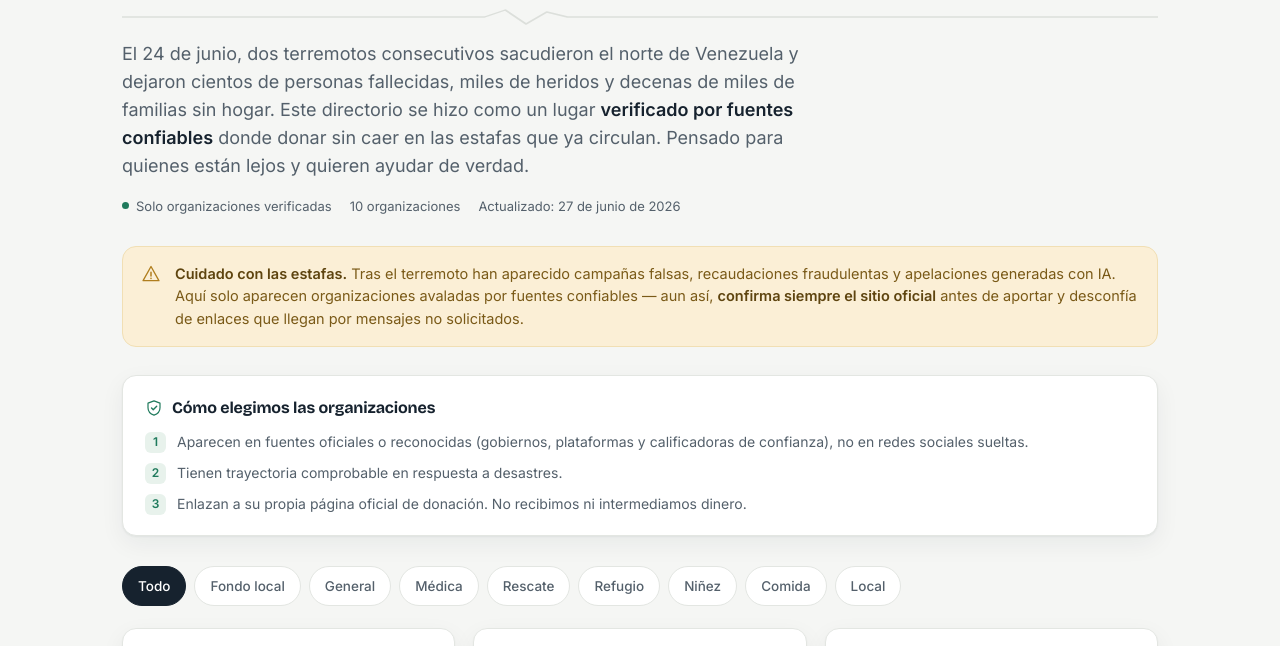
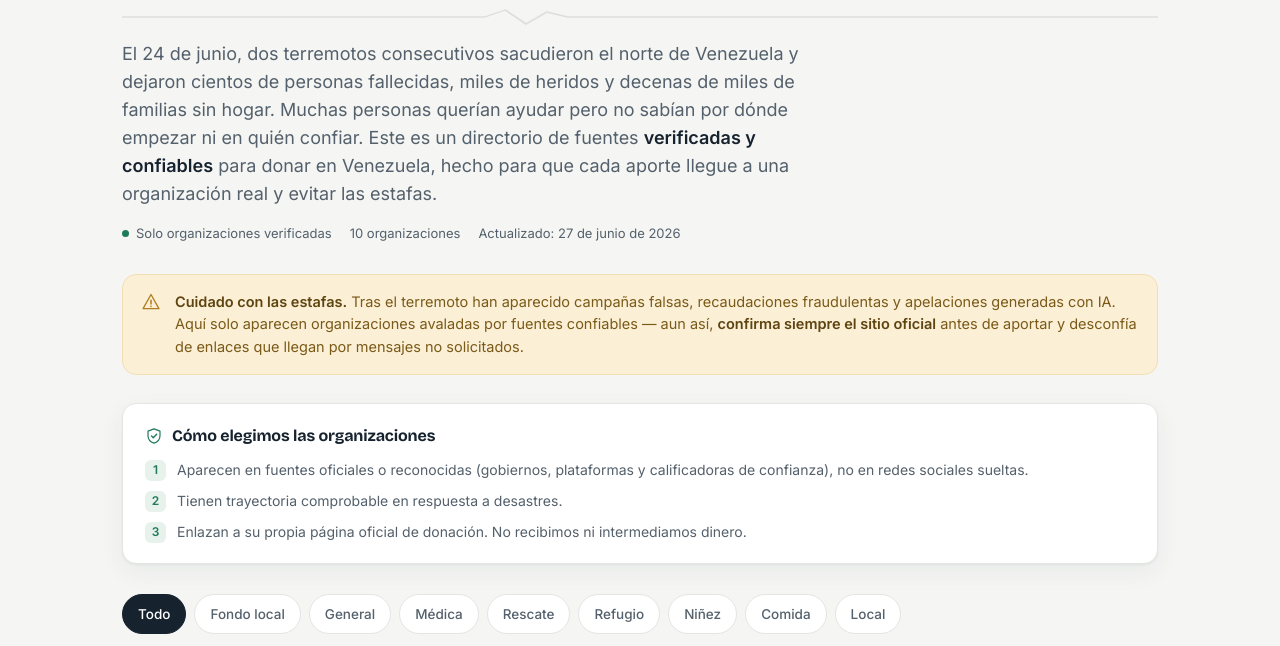
Before and after one commit to jhon-ran/venezuela, a plain HTML site: page index.html in a window 1280 px wide. Shown: the part 88-734 px from the top of the page. Drawn offline with nearby package versions, Linux system fonts and the light colour scheme; a script that the page names is missing.

```diff
--- a/index.html
+++ b/index.html
@@ -328,9 +328,10 @@
     <p class="lede">
       El 24 de junio, dos terremotos consecutivos sacudieron el norte de Venezuela y dejaron
       cientos de personas fallecidas, miles de heridos y decenas de miles de familias sin hogar.
-      Este directorio se hizo como un lugar <strong>verificado por fuentes confiables</strong> donde
-      donar sin caer en las estafas que ya circulan. Pensado para quienes están lejos y quieren
-      ayudar de verdad.
+      Muchas personas querían ayudar pero no sabían por dónde empezar ni en quién confiar.
+      Este es un directorio de fuentes <strong>verificadas y confiables</strong> para
+      donar en Venezuela, hecho para que cada aporte llegue a una organización real
+      y evitar las estafas.
     </p>
     <div class="meta">
       <span><span class="dot"></span> Solo organizaciones verificadas</span>
```
